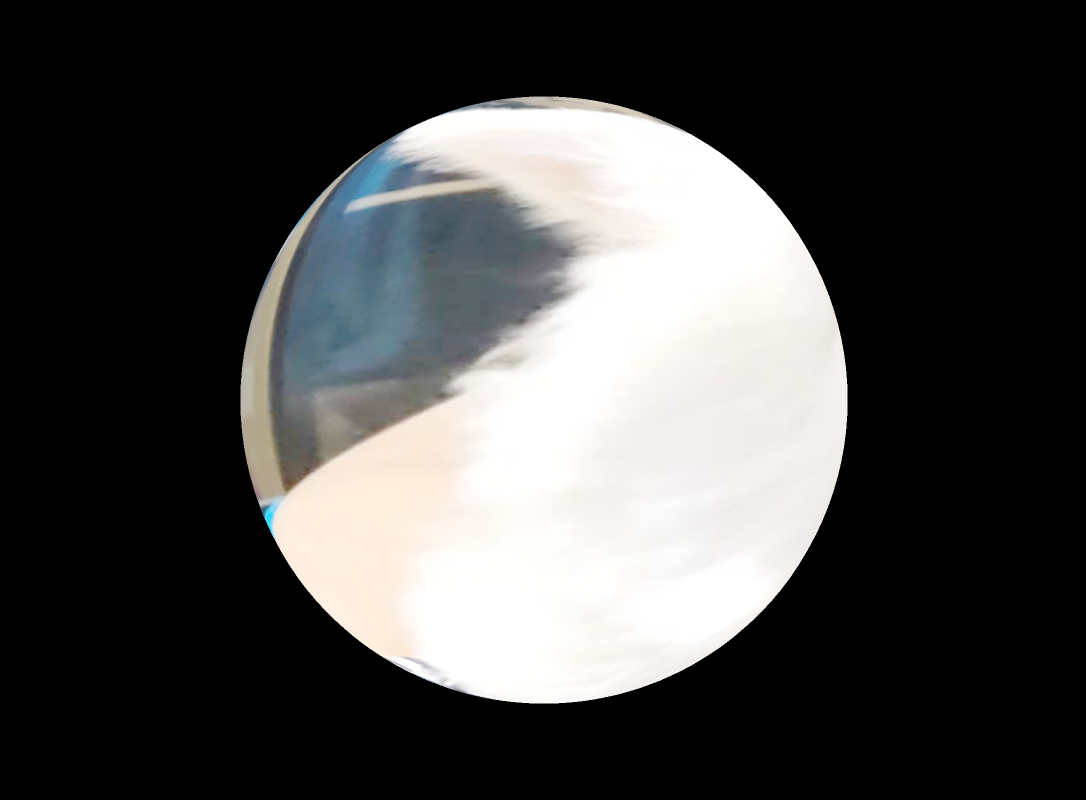
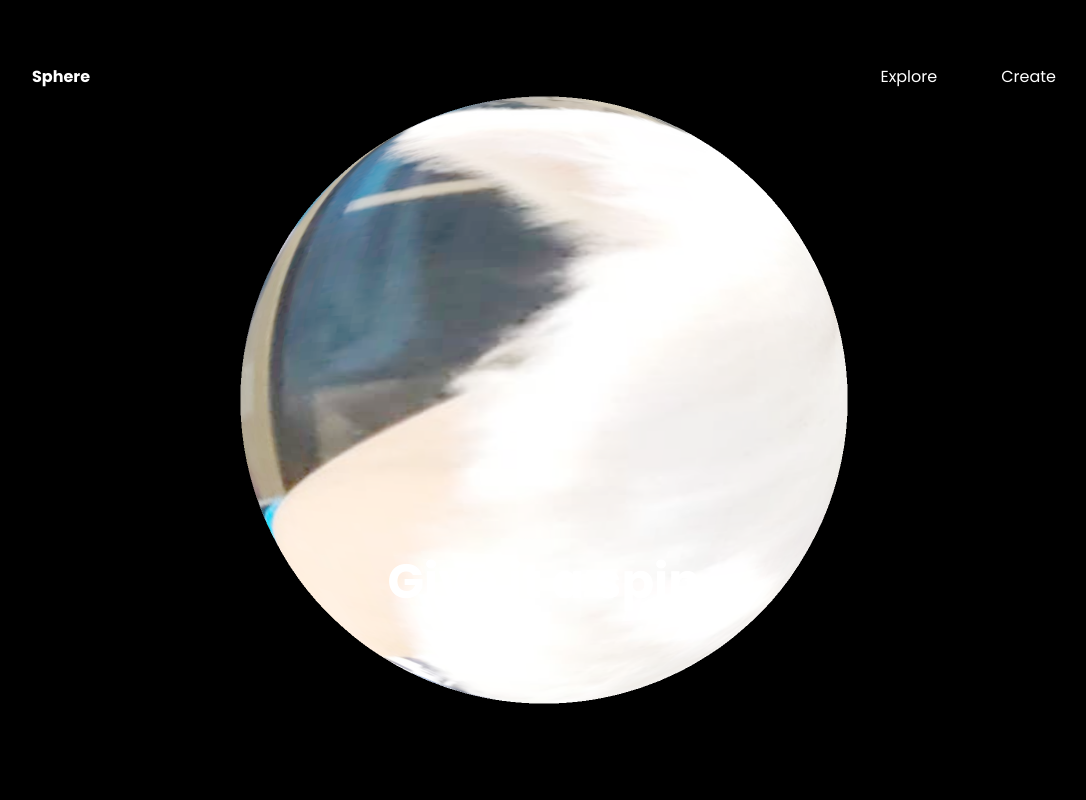
Before and after one commit to cjakechris23/Sphere-Canvas, a website built with Vite: page index.html in a window 1280 px wide. Shown: the top 800 px of the page, without its empty margins (96-1182 px from the left). Built offline with nearby package versions, Linux system fonts and the light colour scheme; animation ran at ten frames a second.

Commit message:
css style and adding gsap dependencies

```diff
--- a/main.js
+++ b/main.js
@@ -1,5 +1,6 @@
 import * as THREE from 'three'
-// import gsap from 'gsap';
+import gsap from 'gsap';
+import "./style.css"
 import {OrbitControls} from 'three/examples/jsm/controls/OrbitControls.js';
 const scene = new THREE.Scene();
 
@@ -72,30 +73,30 @@ const loop = () => {
 }
 loop()
 
-// const tl = gsap.timeline({defaults: {duration:1}})
-// tl.fromTo(mesh.scale,{z:0,x:0,y:0},{z:1,x:1,y:1})
-// tl.fromTo('nav',{y:'-100%'},{y:"0%"})
-// tl.fromTo(".title",{opacity:0},{opacity:1})
+const tl = gsap.timeline({defaults: {duration:1}})
+tl.fromTo(mesh.scale,{z:0,x:0,y:0},{z:1,x:1,y:1})
+tl.fromTo('nav',{y:'-100%'},{y:"0%"})
+tl.fromTo(".title",{opacity:0},{opacity:1})
 
 let mouseDown = false
 let rgb = []
 window.addEventListener("mousedown", () => (mouseDown = true))
 window.addEventListener("mouseup", () => (mouseDown = false))
 
-// window.addEventListener("mousemove", (e) => {
-//     if(mouseDown){
-//         rgb = [
-//             Math.round((e.pageX/sizes.width) * 255),
-//             Math.round((e.pageY/sizes.height) * 255),
-//             150,
-//         ]
-//         console.log("Test Color " + rgb)
-//         let newColor = new THREE.Color(`rgb(${rgb.join(",")})`)
-//         gsap.to(mesh.material.color,{
-//             r: newColor.r,
-//             g: newColor.g,
-//             b: newColor.b,
-//         })
+window.addEventListener("mousemove", (e) => {
+    if(mouseDown){
+        rgb = [
+            Math.round((e.pageX/sizes.width) * 255),
+            Math.round((e.pageY/sizes.height) * 255),
+            150,
+        ]
+        console.log("Test Color " + rgb)
+        let newColor = new THREE.Color(`rgb(${rgb.join(",")})`)
+        gsap.to(mesh.material.color,{
+            r: newColor.r,
+            g: newColor.g,
+            b: newColor.b,
+        })
 
-//     }
-// })
+    }
+})
--- a/package.json
+++ b/package.json
@@ -12,6 +12,7 @@
     "vite": "^5.2.0"
   },
   "dependencies": {
+    "gsap": "^3.12.5",
     "three": "^0.164.1"
   }
 }
--- a/style.css
+++ b/style.css
@@ -1,96 +1,45 @@
-:root {
-  font-family: Inter, system-ui, Avenir, Helvetica, Arial, sans-serif;
-  line-height: 1.5;
-  font-weight: 400;
-
-  color-scheme: light dark;
-  color: rgba(255, 255, 255, 0.87);
-  background-color: #242424;
-
-  font-synthesis: none;
-  text-rendering: optimizeLegibility;
-  -webkit-font-smoothing: antialiased;
-  -moz-osx-font-smoothing: grayscale;
+*{
+  margin: 0;
+  padding: 0;
+  box-sizing: border-box;
+}
+body,html{
+  overflow-x: hidden;
+  font-family: "Poppins", sans-serif;
 }
 
-a {
-  font-weight: 500;
-  color: #646cff;
-  text-decoration: inherit;
-}
-a:hover {
-  color: #535bf2;
+.webgl{
+  position: absolute;
+  top: 0;
+  left: 0;
+  z-index: 1;
 }
 
-body {
-  margin: 0;
+nav{
+  color: white;
+  z-index: 2;
+  position: relative;
+  padding: 4rem 8rem;
   display: flex;
-  place-items: center;
-  min-width: 320px;
-  min-height: 100vh;
+  justify-content: space-between;
 }
 
-h1 {
-  font-size: 3.2em;
-  line-height: 1.1;
+nav a{
+  text-decoration: none;
+  color:white;
+  font-weight: bold;
 }
-
-#app {
-  max-width: 1280px;
-  margin: 0 auto;
-  padding: 2rem;
-  text-align: center;
+nav ul{
+  list-style: none;
+  display: flex;
+  gap:4rem;
 }
-
-.logo {
-  height: 6em;
-  padding: 1.5em;
-  will-change: filter;
-  transition: filter 300ms;
+.title{
+  color:white;
+  z-index: 2;
+  position: absolute;
+  font-size: 3rem;
+  left: 50%;
+  top: 75%;
+  transform: translate(-50%,-75%);
 }
-.logo:hover {
-  filter: drop-shadow(0 0 2em #646cffaa);
-}
-.logo.vanilla:hover {
-  filter: drop-shadow(0 0 2em #f7df1eaa);
-}
-
-.card {
-  padding: 2em;
-}
-
-.read-the-docs {
-  color: #888;
-}
-
-button {
-  border-radius: 8px;
-  border: 1px solid transparent;
-  padding: 0.6em 1.2em;
-  font-size: 1em;
-  font-weight: 500;
-  font-family: inherit;
-  background-color: #1a1a1a;
-  cursor: pointer;
-  transition: border-color 0.25s;
-}
-button:hover {
-  border-color: #646cff;
-}
-button:focus,
-button:focus-visible {
-  outline: 4px auto -webkit-focus-ring-color;
-}
-
-@media (prefers-color-scheme: light) {
-  :root {
-    color: #213547;
-    background-color: #ffffff;
-  }
-  a:hover {
-    color: #747bff;
-  }
-  button {
-    background-color: #f9f9f9;
-  }
-}
```
Also changed, not shown: pnpm-lock.yaml (added).
